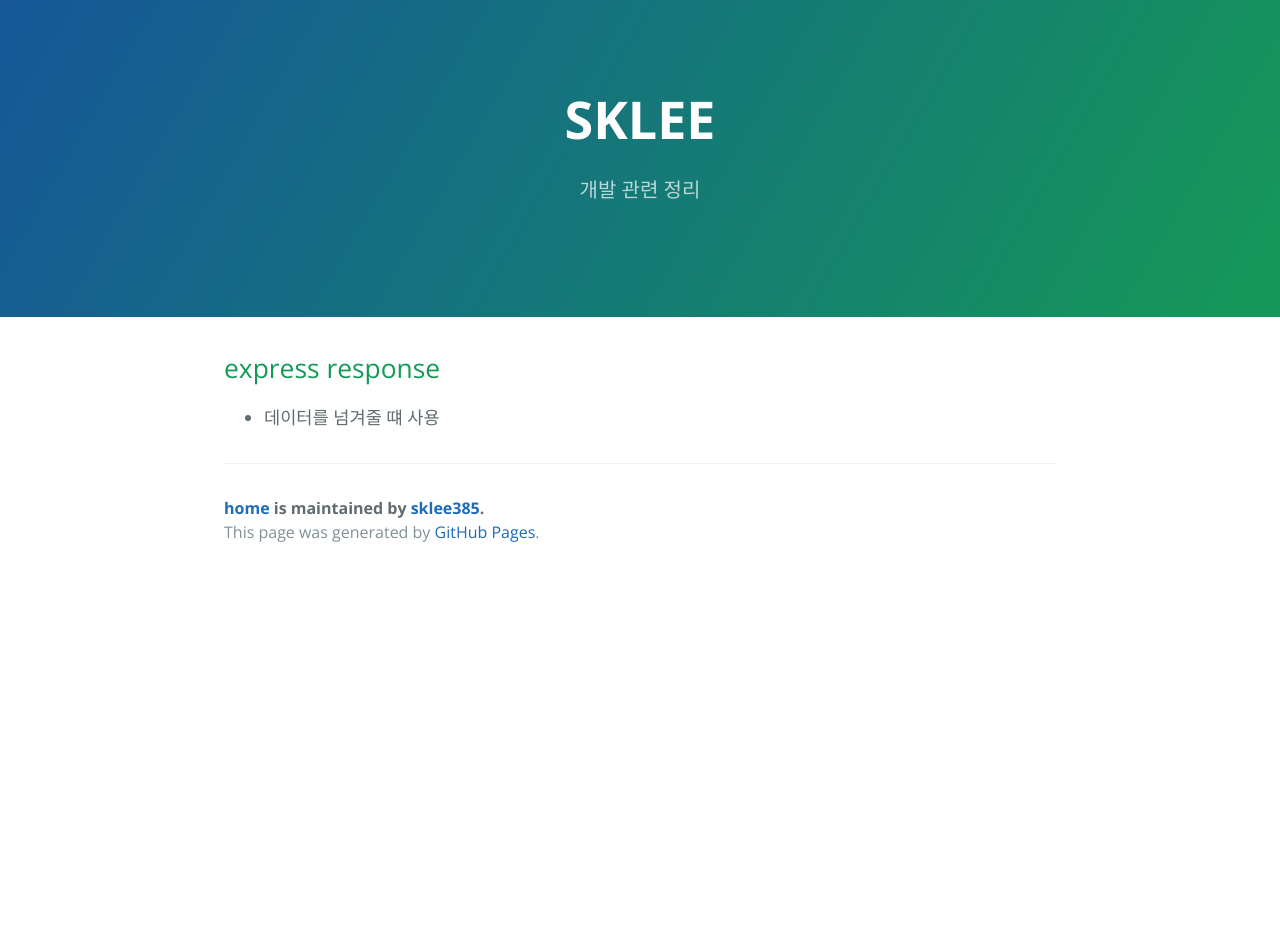
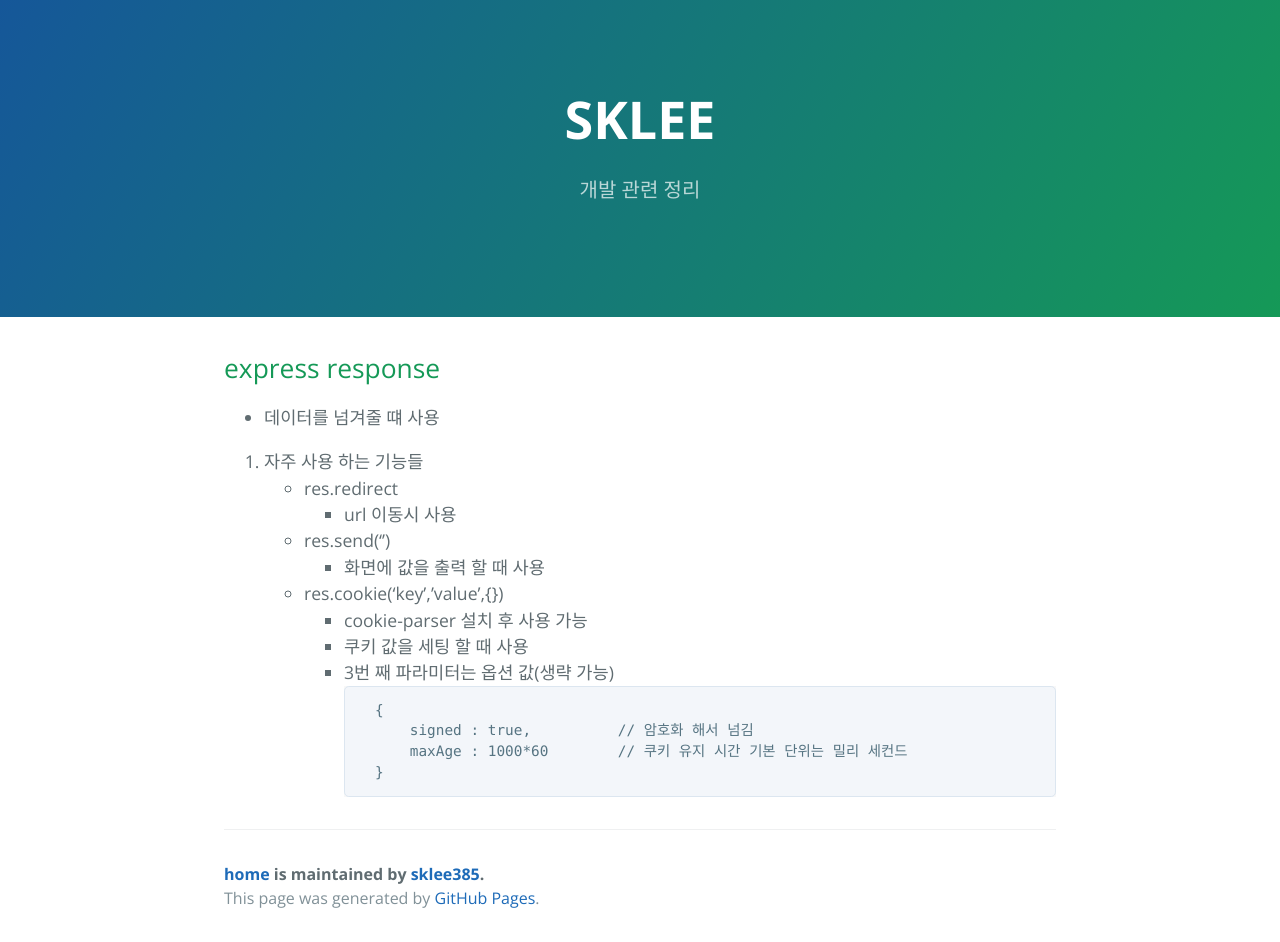
Before and after one commit to sklee385/home, a Jekyll site: the page built from md/nodejs/express/response.md, in a window 1280 px wide. Built offline with Jekyll 4.4.1, drawn with Linux system fonts in a browser that asks for light colours; our own code applies the rules of GitHub Pages for plain Markdown files; before the commit the page ends 900 px from its top, so only the background shows below that.

````diff
--- a/md/nodejs/express/response.md
+++ b/md/nodejs/express/response.md
@@ -3,3 +3,19 @@ layout: default
 ---
 ## express response
 - 데이터를 넘겨줄 떄 사용
+
+1. 자주 사용 하는 기능들
+    - res.redirect
+        - url 이동시 사용
+    - res.send('')
+        - 화면에 값을 출력 할 때 사용
+    - res.cookie('key','value',{})
+        - cookie-parser 설치 후 사용 가능
+        - 쿠키 값을 세팅 할 때 사용
+        - 3번 째 파라미터는 옵션 값(생략 가능)
+            ```
+            {
+                signed : true,          // 암호화 해서 넘김
+                maxAge : 1000*60        // 쿠키 유지 시간 기본 단위는 밀리 세컨드
+            }
+            ```
````
Also changed, not shown: md/nodejs/express/index.md (+6 -1 lines), md/nodejs/express/session.md (+5 -0 lines), md/nodejs/express/session_cookie.md (added, +25 -0 lines), md/nodejs/express/session_file.md (added, +28 -0 lines), md/nodejs/express/session_mysql.md (added, +52 -0 lines).
